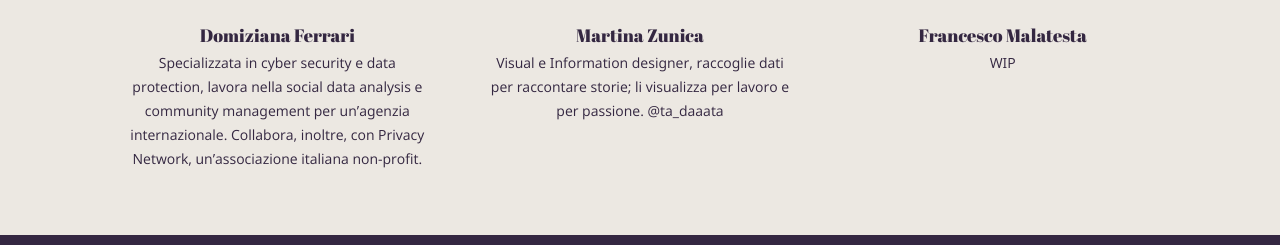
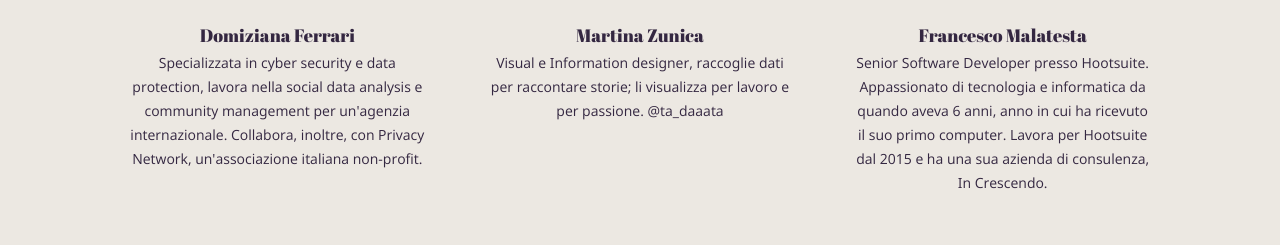
Before and after one commit to francescomalatesta/progetto-agata, a Next.js app: page / in a window 1280 px wide. Shown: the part 7997-8242 px from the top of the page. Built offline with nearby package versions, Linux system fonts and the light colour scheme.

Commit message:
Add bios

```diff
--- a/src/components/Team.jsx
+++ b/src/components/Team.jsx
@@ -17,18 +17,18 @@ export function Team() {
             <ul role="list" className="mx-auto space-y-16 sm:grid sm:grid-cols-2 sm:gap-16 sm:space-y-0 lg:max-w-5xl lg:grid-cols-3">
                 <li>
                     <div className="space-y-6">
-                        <img className="mx-auto h-40 w-40 rounded-full xl:h-56 xl:w-56" src="https://magal.li/i/500/500" alt="" />
+                        <img className="mx-auto h-40 w-40 rounded-full xl:h-56 xl:w-56" src="https://tinypic.host/images/2023/02/06/domiziana.png" alt="" />
                         <div className="space-y-2">
                         <div className="space-y-1 text-lg font-medium leading-6">
                             <h3 className='font-display text-center'>Domiziana Ferrari</h3>
-                            <p className='text-center text-sm'>Specializzata in cyber security e data protection, lavora nella social data analysis e community management per un’agenzia internazionale. Collabora, inoltre, con Privacy Network, un’associazione italiana non-profit.</p>
+                            <p className='text-center text-sm'>Specializzata in cyber security e data protection, lavora nella social data analysis e community management per un'agenzia internazionale. Collabora, inoltre, con Privacy Network, un'associazione italiana non-profit.</p>
                         </div>
                         </div>
                     </div>
                 </li>
                 <li>
                     <div className="space-y-6">
-                        <img className="mx-auto h-40 w-40 rounded-full xl:h-56 xl:w-56" src="https://magal.li/i/500/500" alt="" />
+                        <img className="mx-auto h-40 w-40 rounded-full xl:h-56 xl:w-56" src="https://tinypic.host/images/2023/02/06/martina.png" alt="" />
                         <div className="space-y-2">
                         <div className="space-y-1 text-lg font-medium leading-6">
                             <h3 className='font-display text-center'>Martina Zunica</h3>
@@ -39,11 +39,11 @@ export function Team() {
                 </li>
                 <li>
                     <div className="space-y-6">
-                        <img className="mx-auto h-40 w-40 rounded-full xl:h-56 xl:w-56" src="https://magal.li/i/500/500" alt="" />
+                        <img className="mx-auto h-40 w-40 rounded-full xl:h-56 xl:w-56" src="https://tinypic.host/images/2023/02/06/francesco.png" alt="" />
                         <div className="space-y-2">
                         <div className="space-y-1 text-lg font-medium leading-6">
                             <h3 className='font-display text-center'>Francesco Malatesta</h3>
-                            <p className='text-center text-sm'>WIP</p>
+                            <p className='text-center text-sm'>Senior Software Developer presso Hootsuite. Appassionato di tecnologia e informatica da quando aveva 6 anni, anno in cui ha ricevuto il suo primo computer. Lavora per Hootsuite dal 2015 e ha una sua azienda di consulenza, In Crescendo.</p>
                         </div>
                         </div>
                     </div>
```
